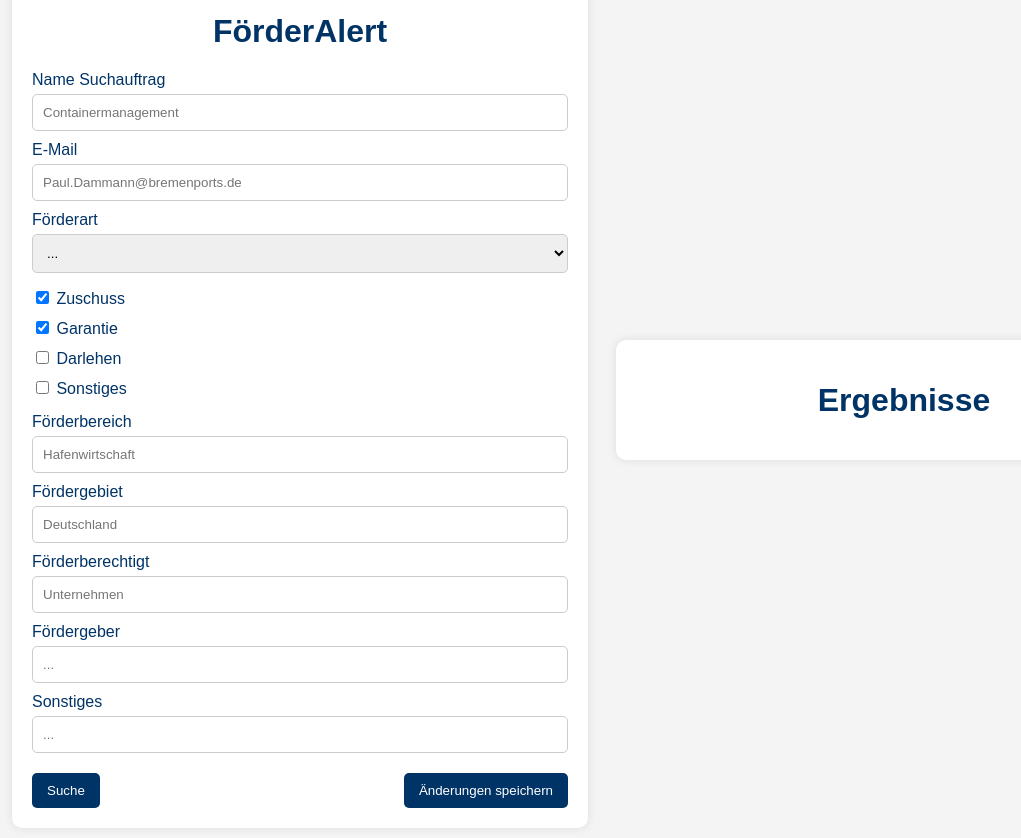
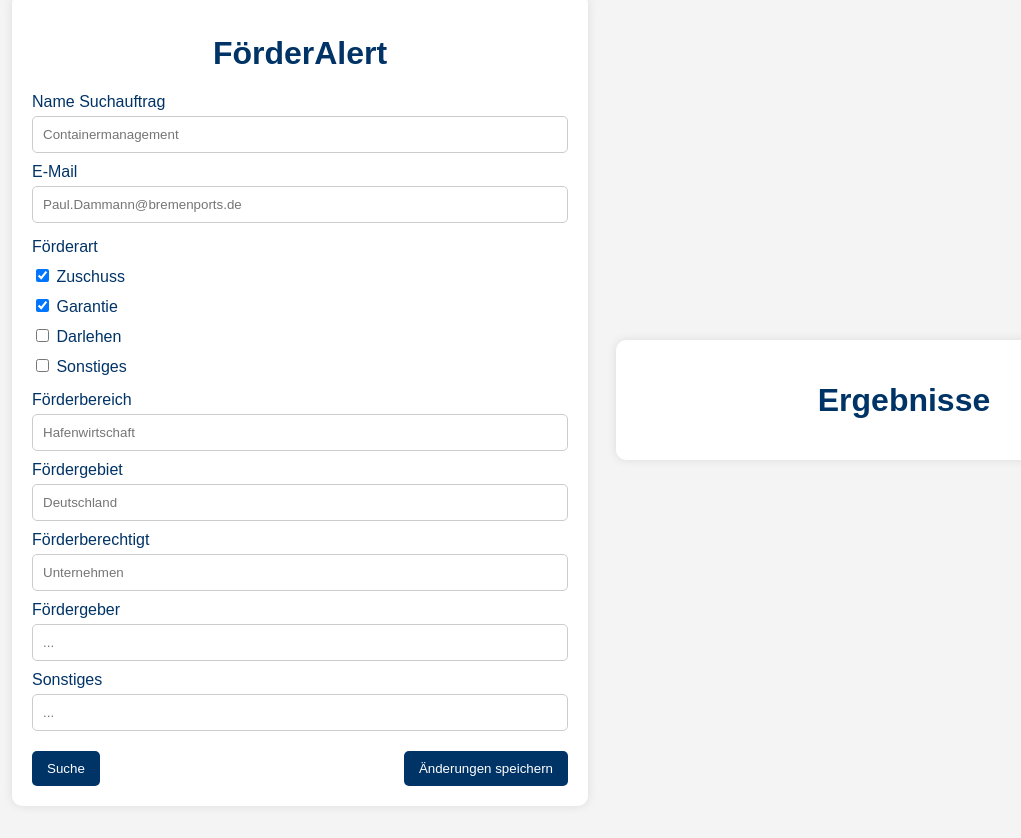
Before and after one commit to PDmmnn/PDmmnn.github.io, a plain HTML site: page containermanagement.html in a window 1280 px wide. Shown: the whole page, without its empty margins (38-1059 px from the left). After the commit the page ends 816 px from the top, so only its background shows below. Drawn offline with Linux system fonts and the light colour scheme.

Commit message:
Update containermanagement.html

```diff
--- a/containermanagement.html
+++ b/containermanagement.html
@@ -17,14 +17,8 @@
                 <label for="email">E-Mail</label>
                 <input type="email" id="email" name="email" placeholder="Paul.Dammann@bremenports.de">
 
+                <div class="checkbox-group">
                 <label for="foerderart">Förderart</label>
-                <select id="foerderart" name="foerderart">
-                    <option value="">...</option>
-                    <option value="beteiligung">Beteiligung</option>
-                    <option value="buergschaft">Bürgschaft</option>
-                </select>
-
-                <div class="checkbox-group">
                     <label><input type="checkbox" name="foerderart" value="zuschuss" checked> Zuschuss</label>
                     <label><input type="checkbox" name="foerderart" value="garantie" checked> Garantie</label>
                     <label><input type="checkbox" name="foerderart" value="darlehen"> Darlehen</label>
```
